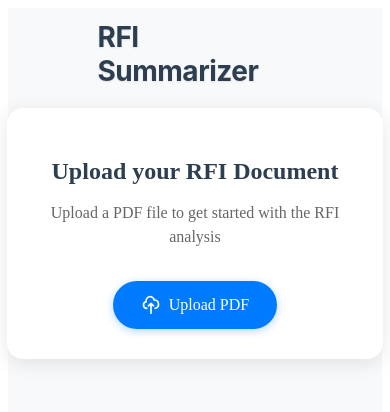
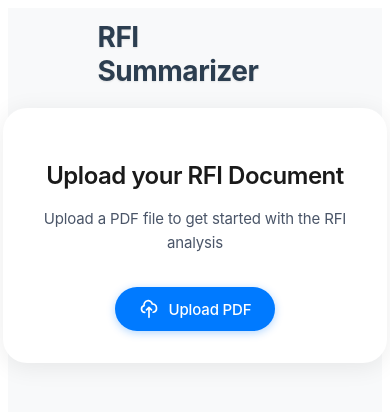
Before and after one commit to uynx/RFI-RAG-Tool, a React (Vite) app in the folder frontend/: page / in a window 390 px wide. Shown: the top 412 px of the page. Built offline with nearby package versions, Linux system fonts and the light colour scheme.

Commit message:
clean up frontend looks and add autoscrolling functionality

```diff
--- a/frontend/src/pages/Chat.css
+++ b/frontend/src/pages/Chat.css
@@ -22,45 +22,53 @@
 .upload-content {
   margin-top: 120px;
   text-align: center;
-  padding: 40px;
+  padding: 48px;
   background-color: white;
-  border-radius: 16px;
-  box-shadow: 0 4px 20px rgba(0, 0, 0, 0.1);
+  border-radius: 24px;
+  box-shadow: 0 4px 24px rgba(0, 0, 0, 0.08);
   max-width: 500px;
   width: 90%;
 }
 
 .upload-content h2 {
-  color: #2c3e50;
-  font-size: 24px;
+  color: #1a1a1a;
+  font-size: 28px;
   margin-bottom: 16px;
   font-weight: 600;
+  font-family: 'Inter', -apple-system, BlinkMacSystemFont, 'Segoe UI', Roboto, sans-serif;
+  letter-spacing: -0.02em;
+  line-height: 1.3;
 }
 
 .upload-content p {
-  color: #666;
+  color: #4a5568;
   margin-bottom: 32px;
   font-size: 16px;
-  line-height: 1.5;
+  line-height: 1.6;
+  font-family: 'Inter', -apple-system, BlinkMacSystemFont, 'Segoe UI', Roboto, sans-serif;
+  font-weight: 400;
+  letter-spacing: -0.01em;
 }
 
 .upload-area {
-  margin-top: 20px;
+  margin-top: 24px;
 }
 
 .upload-button {
   background-color: #007AFF;
   color: white;
-  padding: 14px 28px;
+  padding: 14px 32px;
   border-radius: 25px;
   cursor: pointer;
   font-size: 16px;
   font-weight: 500;
+  font-family: 'Inter', -apple-system, BlinkMacSystemFont, 'Segoe UI', Roboto, sans-serif;
+  letter-spacing: -0.01em;
   transition: all 0.2s ease;
   box-shadow: 0 2px 8px rgba(0, 122, 255, 0.3);
   display: inline-flex;
   align-items: center;
-  gap: 8px;
+  gap: 10px;
 }
 
 .upload-button::before {
@@ -84,6 +92,27 @@
   box-shadow: 0 1px 4px rgba(0, 122, 255, 0.3);
 }
 
+/* Responsive adjustments for upload stage */
+@media (max-width: 768px) {
+  .upload-content {
+    margin-top: 100px;
+    padding: 32px 24px;
+  }
+
+  .upload-content h2 {
+    font-size: 24px;
+  }
+
+  .upload-content p {
+    font-size: 15px;
+  }
+
+  .upload-button {
+    padding: 12px 24px;
+    font-size: 15px;
+  }
+}
+
 .chat-stage {
   min-height: 100vh;
   display: flex;
@@ -98,30 +127,77 @@
   width: 90%;
   height: calc(100vh - 200px);
   overflow-y: auto;
+  display: block;
+  scroll-behavior: smooth;
+}
+
+#chat-container::after {
+  content: "";
+  display: table;
+  clear: both;
 }
 
 .message {
-  margin: 10px 0;
+  margin: 8px 0;
   padding: 12px 16px;
-  border-radius: 12px;
-  max-width: 80%;
+  border-radius: 16px;
+  display: inline-block;
   word-wrap: break-word;
   line-height: 1.5;
+  font-family: 'Inter', -apple-system, BlinkMacSystemFont, 'Segoe UI', Roboto, sans-serif;
+  font-size: 15px;
+  letter-spacing: -0.01em;
+  box-shadow: 0 1px 2px rgba(0, 0, 0, 0.1);
+  white-space: pre-wrap;
 }
 
 .message.user {
   background-color: #007AFF;
   color: white;
   margin-left: auto;
+  margin-right: 0;
   border-bottom-right-radius: 4px;
+  font-weight: 450;
+  float: right;
+  clear: both;
 }
 
 .message.assistant {
   background-color: white;
   color: #2c3e50;
   margin-right: auto;
+  margin-left: 0;
   border-bottom-left-radius: 4px;
-  box-shadow: 0 2px 8px rgba(0, 0, 0, 0.1);
+  box-shadow: 0 2px 8px rgba(0, 0, 0, 0.08);
+  font-weight: 400;
+  float: left;
+  clear: both;
+}
+
+/* Style for code blocks or long text in messages */
+.message pre {
+  background-color: rgba(0, 0, 0, 0.05);
+  padding: 12px;
+  border-radius: 8px;
+  overflow-x: auto;
+  margin: 8px 0;
+  font-family: 'SF Mono', 'Menlo', 'Monaco', 'Courier New', monospace;
+  font-size: 13px;
+  line-height: 1.4;
+}
+
+.message.user pre {
+  background-color: rgba(255, 255, 255, 0.1);
+}
+
+/* Style for lists in messages */
+.message ul, .message ol {
+  margin: 8px 0;
+  padding-left: 20px;
+}
+
+.message li {
+  margin: 4px 0;
 }
 
 #chatbar {
@@ -130,31 +206,69 @@
   left: 50%;
   transform: translateX(-50%);
   width: 90%;
-  max-width: 600px;
+  max-width: 800px;
   display: flex;
-  gap: 10px;
+  gap: 12px;
   align-items: center;
   background-color: white;
-  padding: 8px;
+  padding: 12px;
   border-radius: 30px;
   box-shadow: 0 2px 12px rgba(0, 0, 0, 0.1);
 }
 
 #bar {
   flex: 1;
-  padding: 12px 20px;
+  padding: 14px 20px;
   border: 1px solid #E0E0E0;
   border-radius: 25px;
-  font-size: 16px;
+  font-size: 15px;
+  font-family: 'Inter', -apple-system, BlinkMacSystemFont, 'Segoe UI', Roboto, sans-serif;
   outline: none;
   background-color: #fff;
-  color: #333;
-  transition: all 0.3s ease;
+  color: #2c3e50;
+  transition: all 0.2s ease;
+  letter-spacing: -0.01em;
+}
+
+#bar::placeholder {
+  color: #94a3b8;
+  font-weight: 400;
 }
 
 #bar:focus {
   border-color: #007AFF;
   box-shadow: 0 0 0 2px rgba(0, 122, 255, 0.1);
+}
+
+/* Responsive adjustments */
+@media (max-width: 768px) {
+  .message {
+    max-width: 90%;
+    font-size: 14px;
+    padding: 14px 18px;
+  }
+
+  #chatbar {
+    width: 95%;
+    bottom: 10px;
+    padding: 10px;
+  }
+
+  #bar {
+    padding: 12px 16px;
+    font-size: 14px;
+  }
+}
+
+#upload-container {
+  position: fixed;
+  top: 80px;
+  left: 50%;
+  transform: translateX(-50%);
+  z-index: 100;
+  display: flex;
+  justify-content: center;
+  width: 100%;
 }
 
 #enter {
@@ -201,31 +315,3 @@
 #enter::after {
   display: none;
 }
-
-/* Responsive adjustments */
-@media (max-width: 768px) {
-  .upload-content {
-    margin-top: 100px;
-    padding: 30px 20px;
-  }
-
-  #chatbar {
-    width: 95%;
-    bottom: 10px;
-  }
-
-  .message {
-    max-width: 90%;
-  }
-}
-
-#upload-container {
-  position: fixed;
-  top: 80px;
-  left: 50%;
-  transform: translateX(-50%);
-  z-index: 100;
-  display: flex;
-  justify-content: center;
-  width: 100%;
-}
--- a/frontend/src/pages/Chat.jsx
+++ b/frontend/src/pages/Chat.jsx
@@ -1,4 +1,4 @@
-import React, { useState, useRef } from 'react';
+import React, { useState, useRef, useEffect } from 'react';
 import axios from 'axios';
 import './Chat.css';
 
@@ -8,6 +8,23 @@ export default function Chat() {
   const [isUploading, setIsUploading] = useState(false);
   const [stage, setStage] = useState('upload'); // 'upload' or 'chat'
   const fileInputRef = useRef(null);
+  const chatContainerRef = useRef(null);
+
+  // Function to scroll to bottom
+  const scrollToBottom = () => {
+    if (chatContainerRef.current) {
+      const scrollOptions = {
+        top: chatContainerRef.current.scrollHeight,
+        behavior: 'smooth'
+      };
+      chatContainerRef.current.scrollTo(scrollOptions);
+    }
+  };
+
+  // Scroll to bottom whenever messages change
+  useEffect(() => {
+    scrollToBottom();
+  }, [messages]);
 
   const handleInputChange = (e) => {
     setInput(e.target.value);
@@ -107,7 +124,7 @@ export default function Chat() {
   return (
     <div className="chat-stage">
       <div id="title">RFI Summarizer</div>
-      <div id="chat-container">
+      <div id="chat-container" ref={chatContainerRef}>
         {messages.map((msg, index) => (
           <div
             key={index}
```
